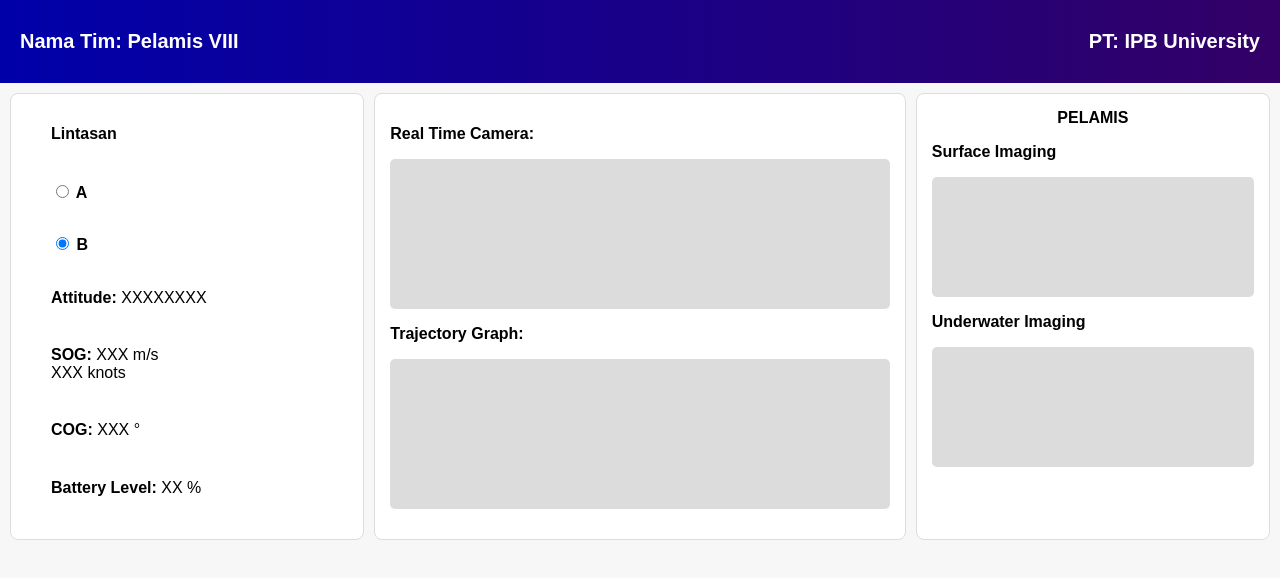
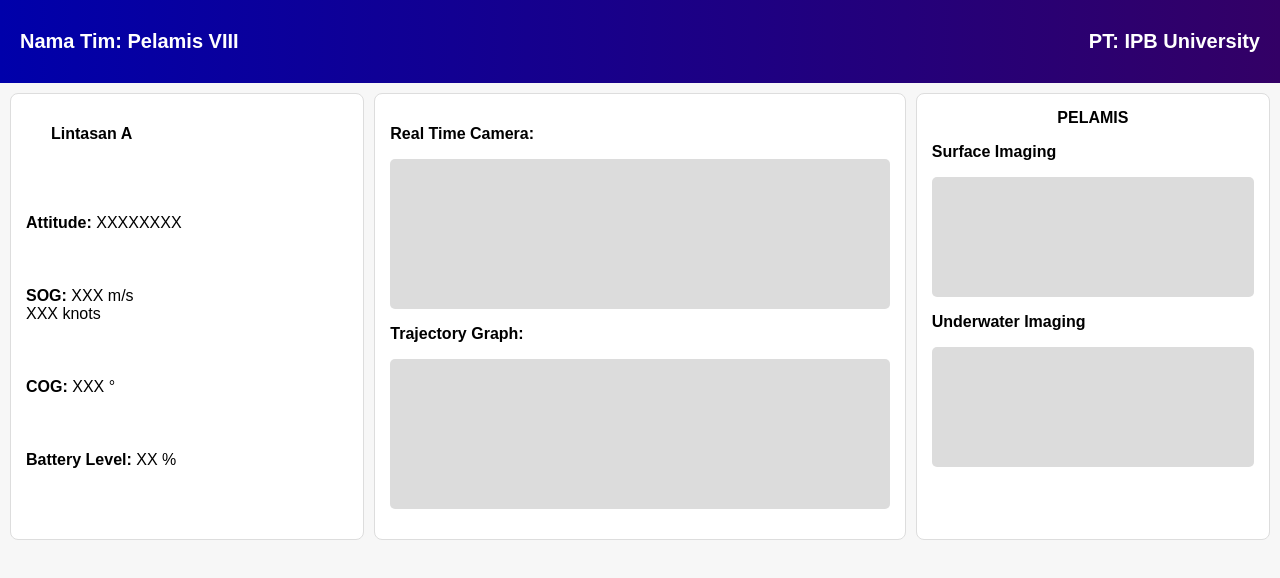
Before and after one commit to Rendy-py/web-asv-ipb-2025, a plain HTML site: page index.html in a window 1280 px wide. Drawn offline with Linux system fonts and the light colour scheme.

Commit message:
Update index.html

```diff
--- a/index.html
+++ b/index.html
@@ -19,14 +19,12 @@
 
     <!-- Left Column -->
     <div class="column left">
-      <p><b>Lintasan</b></p>
-      <label><input type="radio" name="lintasan"> A</label>
-      <label><input type="radio" name="lintasan" checked> B</label>
+      <p><b>Lintasan A</b></p>
 
-      <div class="info"><b>Attitude:</b> XXXXXXXX</div>
-      <div class="info"><b>SOG:</b> XXX m/s <br> XXX knots</div>
-      <div class="info"><b>COG:</b> XXX °</div>
-      <div class="info"><b>Battery Level:</b> XX %</div>
+      <div class="attitude"><b>Attitude:</b> XXXXXXXX</div>
+      <div class="sog"><b>SOG:</b> XXX m/s <br> XXX knots</div>
+      <div class="cog"><b>COG:</b> XXX °</div>
+      <div class="battery"><b>Battery Level:</b> XX %</div>
     </div>
 
     <!-- Middle Column -->
```
